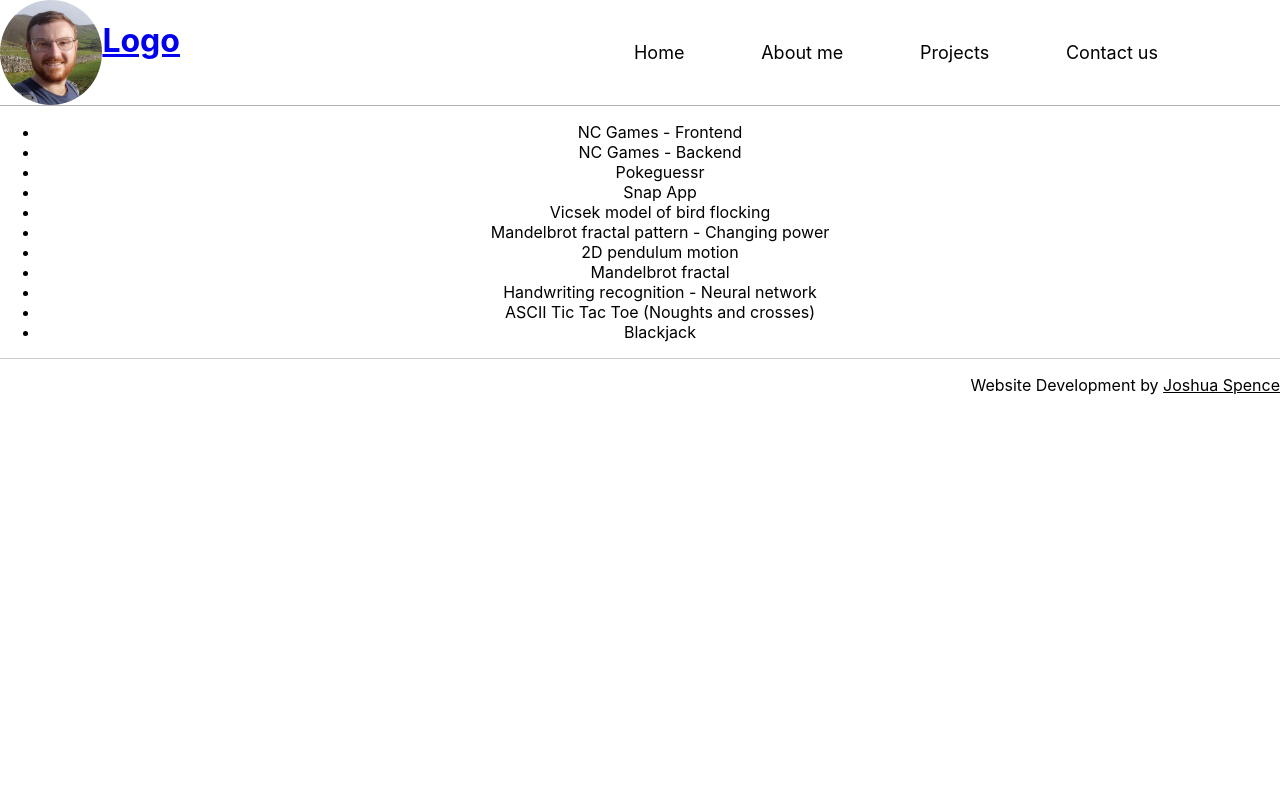
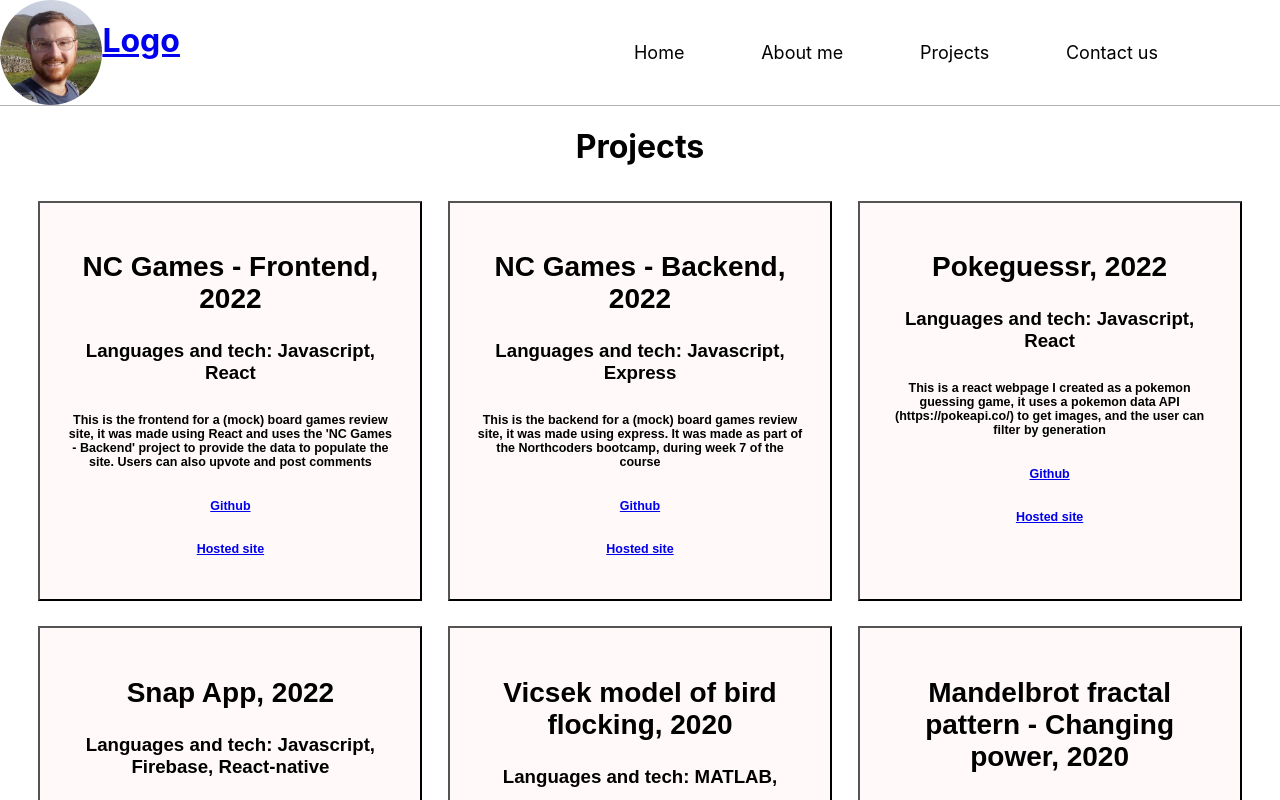
Before and after one commit to JoshS1234/portfolio, a React (Create React App) app: page /projects in a window 1280 px wide. Shown: the top 800 px of the page. Built offline with nearby package versions, Linux system fonts and the light colour scheme.

Commit message:
updated projects page

```diff
--- a/src/components/Homepage.jsx
+++ b/src/components/Homepage.jsx
@@ -33,7 +33,11 @@ export default function Homepage() {
               software development bootcamp and I am looking to begin a career
               where I can apply these skills in a professional capacity.
             </p>
-            <p>This is my portfolio site. I made it JavaScript and React.</p>
+            <p>
+              This is my portfolio site, showing off some of my experience and
+              previous projects. I made it using JavaScript and React. Feel free
+              to contact me if you have any questions!
+            </p>
           </div>
         </div>
       </div>
--- a/src/components/Projects.jsx
+++ b/src/components/Projects.jsx
@@ -1,13 +1,69 @@
 import React, { useEffect, useState } from "react";
-import "./stylesheets/Contact.css";
+import "./stylesheets/Projects.css";
 import projects from "../resources/projects";
+import { Route, Routes } from "react-router-dom";
 
 export default function Projects() {
   return (
-    <ul>
-      {projects.map((item) => {
-        return <li>{item.name}</li>;
-      })}
-    </ul>
+    <div>
+      <h1>Projects</h1>
+      <div className="projectBox">
+        {projects.map((item) => {
+          let media;
+          if (item.video_url && item.image_url) {
+            media = (
+              <div className="mediaBox">
+                <img classname="projectImage" src={item.image_url} />
+                <iframe
+                  className="video-responsive"
+                  src={`https://www.youtube.com/embed/${item.video_url}`}
+                  allowFullScreen
+                  title="Embedded youtube"
+                  frameBorder="0"
+                  allow="accelerometer; autoplay; clipboard-write; encrypted-media; gyroscope; picture-in-picture"
+                />
+              </div>
+            );
+          } else if (item.image_url) {
+            media = <img classname="projectImage" src={item.image_url} />;
+          } else if (item.video_url) {
+            media = (
+              <iframe
+                className="video-responsive"
+                src={`https://www.youtube.com/embed/${item.video_url}`}
+                allowFullScreen
+                title="Embedded youtube"
+                frameBorder="0"
+                allow="accelerometer; autoplay; clipboard-write; encrypted-media; gyroscope; picture-in-picture"
+              />
+            );
+          }
+
+          return (
+            <button className="projectButton">
+              <div className="projectTile">
+                <h2>
+                  {item.name}, {item.year}
+                </h2>
+                <h4>
+                  Languages and tech: {item.language}, {item.tech}
+                </h4>
+                <h6>{item.description}</h6>
+                <h6>
+                  <a href={item.github}>Github</a>
+                </h6>
+                {item.hosted ? (
+                  <h6>
+                    <a href={item.hosted}>Hosted site</a>
+                  </h6>
+                ) : (
+                  <></>
+                )}
+              </div>
+            </button>
+          );
+        })}
+      </div>
+    </div>
   );
 }
--- /dev/null
+++ b/src/components/stylesheets/Projects.css
@@ -0,0 +1,42 @@
+.projectBox {
+  width: 100%;
+  background-color: white;
+  display: flex;
+  flex-direction: row;
+  flex-wrap: wrap;
+  justify-content: center;
+  align-items: flex-start;
+}
+
+.projectTile {
+  width: 100%;
+  height: 50px;
+  font-size: 1.4em;
+  height: fit-content;
+}
+
+.projectButton {
+  margin-top: 1%;
+  width: 30%;
+  background-color: rgb(255, 249, 249);
+  display: flex;
+  flex-direction: column;
+  justify-content: left;
+  align-items: center;
+  padding: 2%;
+  margin: 1%;
+  height: 400px;
+}
+
+.projectButton:hover {
+  margin-top: 1%;
+  width: 30%;
+  background-color: rgb(255, 228, 228);
+  display: flex;
+  flex-direction: column;
+  justify-content: left;
+  align-items: center;
+  padding: 2%;
+  margin: 1%;
+  height: 400px;
+}
--- a/src/resources/projects.js
+++ b/src/resources/projects.js
@@ -17,6 +17,8 @@ export default [
     tech: "React",
     description:
       "This is the frontend for a (mock) board games review site, it was made using React and uses the 'NC Games - Backend' project to provide the data to populate the site. Users can also upvote and post comments",
+    detailedDescription:
+      "This was one of the projects I completed during the Northcoders bootcamp, and it was to learn and practise using React and presenting data recieved from an API (which I had set up previously using express). This website was a mockup of a board game review site, it allowed users to view other people's reviews, post comments and up/down vote.",
     year: 2022,
   },
   {
@@ -29,6 +31,9 @@ export default [
     tech: "Express",
     description:
       "This is the backend for a (mock) board games review site, it was made using express. It was made as part of the Northcoders bootcamp, during week 7 of the course",
+    detailedDescription:
+      "This is the API that was set up as part of a board game review site. This used a PSQL database and express to respond to API requessts. This allowed users to post new comments and respond to other user's reviews.",
+
     year: 2022,
   },
   {
@@ -41,6 +46,8 @@ export default [
     tech: "React",
     description:
       "This is a react webpage I created as a pokemon guessing game, it uses a pokemon data API (https://pokeapi.co/) to get images, and the user can filter by generation",
+    detailedDescription:
+      "I made this react webapp as a fun side project to practice interfacing with an API that I had not set up myself (https://pokeapi.co/). It uses React and allows the user to switch a filter on and off.",
     year: 2022,
   },
   {
@@ -53,6 +60,8 @@ export default [
     tech: "Firebase, React-native",
     description:
       "This is an app which I made as a group project at Northcoders. It recreates the functionality of a disposable camera by not showing the user the photo until they have completed a 'film', when they have completed the film they get all of the photos at once, in a photo album format.",
+    detailedDescription:
+      "This was the final project I did at the Northcoders bootcamp, it was a group project which took place over about 2 weeks. My group decided we would use React-native and Firebase as these were both new frameworks for us, however the similarity between React-native and React would make it more accessible for us to learn quickly. I worked on both the frontend and backend for this project, and was a key part of the planning process also. As this was a larger project, we used an agile methodology and set up a ticket system to keep track of which tasks needed to be completed",
     year: 2022,
   },
   {
@@ -65,6 +74,8 @@ export default [
     tech: "",
     description:
       "This attempts to simulate animal flocking patterns using a time step method and a simple set of flocking rules (outlined in a paper by Vicsek)",
+    detailedDescription:
+      "This is one of my older projects, and is more of a Mathematical challenge rather than a coding one. I used MATLAB for this as this was the programming language I was most confident with at the time. This is based on the Vicsek flocking model and the aim is to simulate flocking behaviour where each individual in the flock only follows very simple rules",
     year: 2020,
   },
   {
@@ -75,6 +86,8 @@ export default [
     hosted: "",
     language: "MATLAB",
     tech: "",
+    description:
+      "This generates a fractal pattern based on the Mandelbrot fractal, and replots for various different indices, it then uses these images to generate a video showing how the power affects the fractal",
     description:
       "This generates a fractal pattern based on the Mandelbrot fractal, and replots for various different indices, it then uses these images to generate a video showing how the power affects the fractal",
     year: 2020,
```
